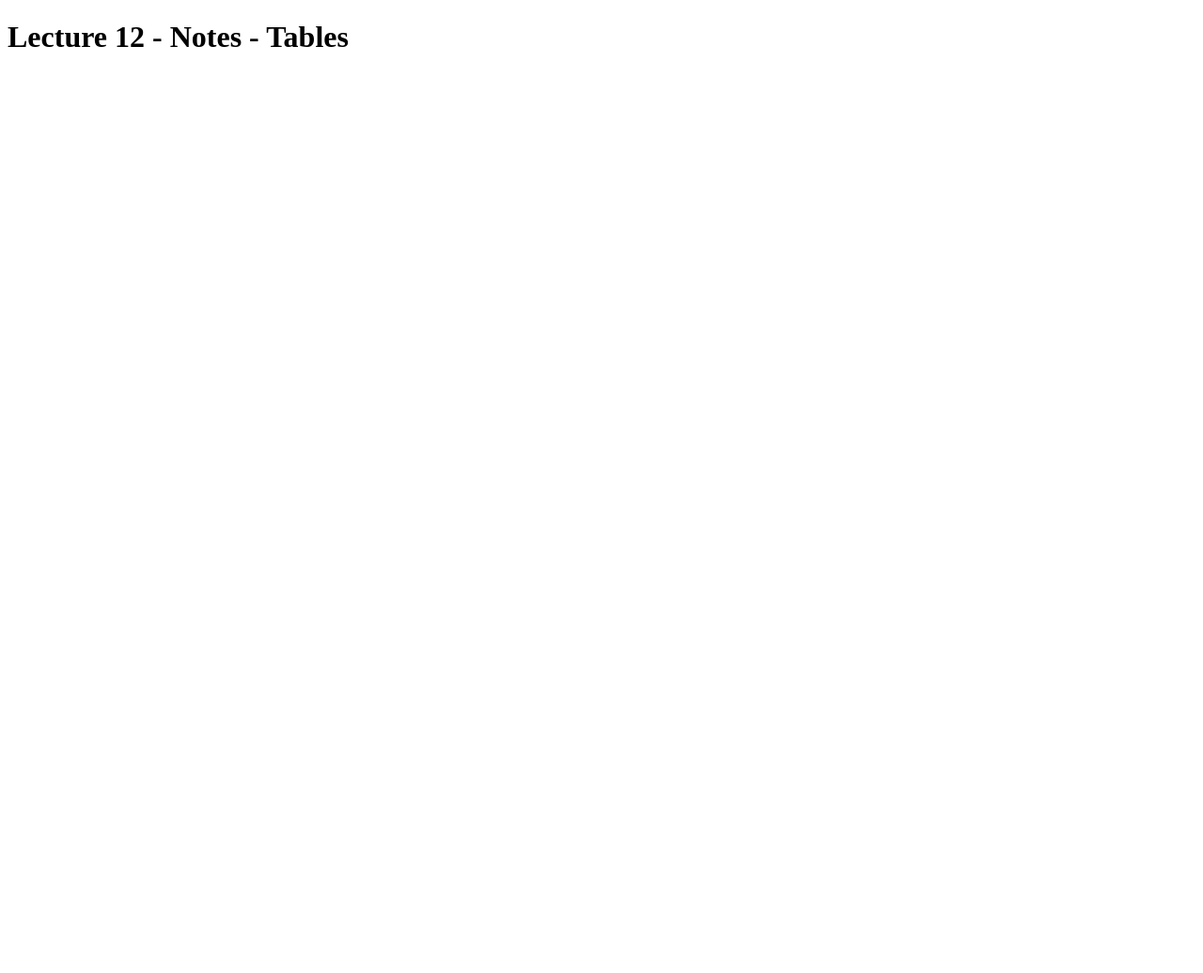
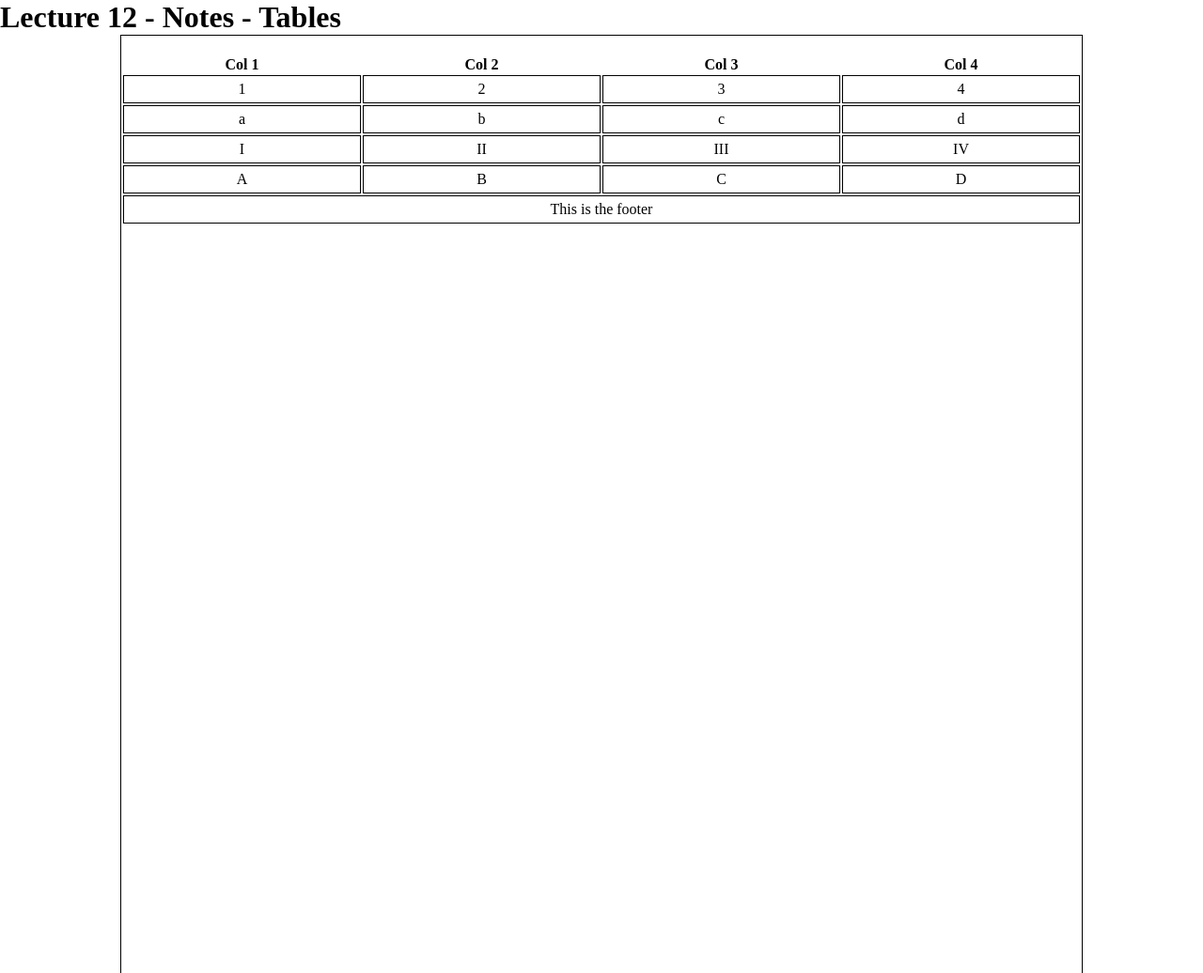
Before and after one commit to WCramRTC/Lecture_12_Tables, a plain HTML site: page index.html in a window 1280 px wide. Shown: the whole page at 94% size. Before the commit the page ends 800 px from the top, so only its background shows below. Drawn offline with Linux system fonts and the light colour scheme.

Commit message:
Updated Example

```diff
--- a/css/style.css
+++ b/css/style.css
@@ -0,0 +1,28 @@
+* {
+    padding: 0;
+    margin: 0;
+    box-sizing: border-box;
+}
+
+#container {
+    margin: 0 auto;
+    width: 80%;
+    height: 1000px;
+    border: 1px solid black;
+}
+
+table {
+    width: 100%;
+    text-align: center;
+    margin-top: 20px;
+}
+
+table  td {
+    border: 1px solid black;
+    padding: 5px;
+}
+
+table td:hover {
+    background-color: black;
+    color: white;
+}
--- a/index.html
+++ b/index.html
@@ -5,8 +5,54 @@
     <meta http-equiv="X-UA-Compatible" content="IE=edge">
     <meta name="viewport" content="width=device-width, initial-scale=1.0">
     <title>Lecture 12 - In Class Notes - Tables</title>
+    <link href="css/style.css" rel="stylesheet">
 </head>
 <body>
     <h1>Lecture 12 - Notes - Tables</h1>
+    <div id="container">
+        <table id="example-table">
+            <thead>
+                <tr>
+                    <th>Col 1</th>
+                    <th>Col 2</th>
+                    <th>Col 3</th>
+                    <th>Col 4</th>
+                </tr>
+            </thead>
+            <tbody>
+                <tr>
+                    <td>1</td>
+                    <td>2</td>
+                    <td>3</td>
+                    <td>4</td>
+                </tr>
+                <tr>
+                    <td>a</td>
+                    <td>b</td>
+                    <td>c</td>
+                    <td>d</td>
+                </tr>
+                <tr>
+                    <td>I</td>
+                    <td>II</td>
+                    <td>III</td>
+                    <td>IV</td>
+                </tr>
+                <tr>
+                    <td>A</td>
+                    <td>B</td>
+                    <td>C</td>
+                    <td>D</td>
+                </tr>
+            </tbody>
+            <tfoot>
+                <tr>
+                    <td id="btn-populate-table" colspan="4">This is the footer</td>
+                </tr>
+            </tfoot>
+        </table>
+
+        <script src="script/js.js"></script>
+    </div>
 </body>
 </html>
--- /dev/null
+++ b/script/js.js
@@ -0,0 +1,59 @@
+class Car {
+    constructor(make, model, year, mileage) {
+        this.make = make;
+        this.model = model;
+        this.year = year;
+        this.mileage = mileage;
+    }
+}
+
+    let car;
+
+window.onload = function() {
+    let btnLoad = document.getElementById('btn-populate-table');
+    Preload();
+    btnLoad.addEventListener('click', AddCars);
+    // AddCars();
+
+}
+
+function Preload() {
+    let c1 = new Car("Hyundai", "Sonata", "2011", 100000);
+    let c2 = new Car("Honda", "Civic", "2021", 100);
+    let c3 = new Car("Buick", "Encore", "2015", 90000);
+    car = [c1, c2, c3];
+}
+
+function AddCars() {
+    var tbodyRef = document.getElementById('example-table').getElementsByTagName('tbody')[0];
+
+    car.forEach(element => {
+
+        // Insert a row at the end of table
+        var newRow = tbodyRef.insertRow();
+
+        // Insert a cell at the end of the row
+        var newCell = newRow.insertCell();
+        // Append a text node to the cell
+        var newText = document.createTextNode(element.make);
+        newCell.appendChild(newText);
+
+            // Insert a cell at the end of the row
+            var newCell = newRow.insertCell();
+            // Append a text node to the cell
+            var newText = document.createTextNode(element.model);
+            newCell.appendChild(newText);
+
+                // Insert a cell at the end of the row
+        var newCell = newRow.insertCell();
+        // Append a text node to the cell
+        var newText = document.createTextNode(element.year);
+        newCell.appendChild(newText);
+
+            // Insert a cell at the end of the row
+            var newCell = newRow.insertCell();
+            // Append a text node to the cell
+            var newText = document.createTextNode(element.mileage);
+            newCell.appendChild(newText);
+        });
+}
```
